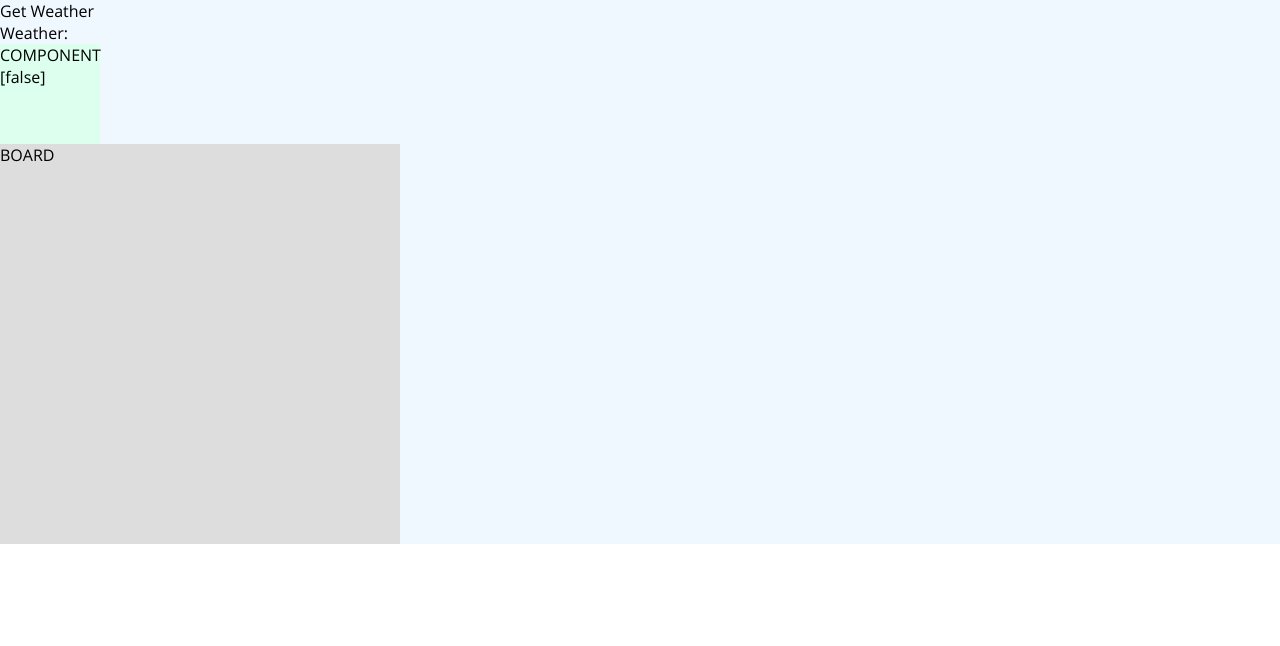
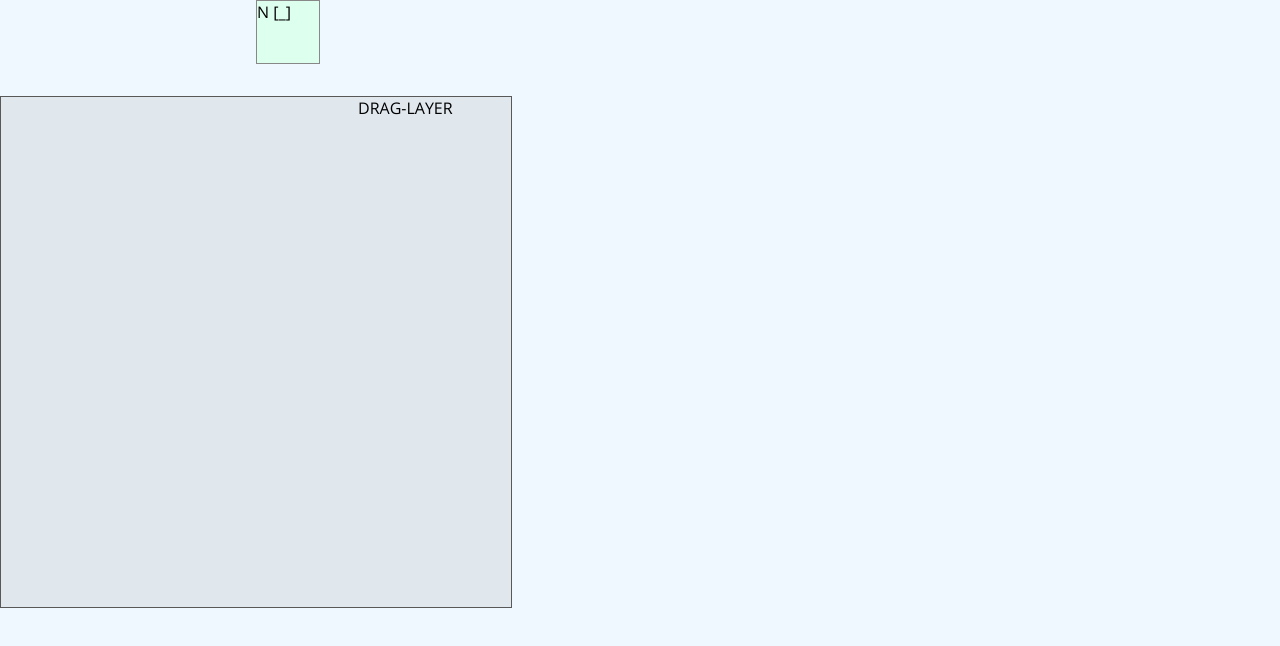
Before and after one commit to philrmass/sparrow, a React app: page / in a window 1280 px wide. Shown: the top 646 px of the page. Built offline with nearby package versions, Linux system fonts and the light colour scheme; the HTML template or start-up script is replaced by a standard one.

Commit message:
add drag layer

```diff
--- a/src/components/App.js
+++ b/src/components/App.js
@@ -1,30 +1,20 @@
-import styles from './App.module.css';
-import { useDispatch, useSelector } from 'react-redux';
 import { DndProvider } from 'react-dnd';
 import { HTML5Backend } from 'react-dnd-html5-backend';
 
-import { getWeather } from '../redux/weatherActions';
+import styles from './App.module.css';
 
 import Board from './Board';
 import Node from './Node';
+import NodeDragLayer from './NodeDragLayer';
 
 export default function App() {
-  const dis = useDispatch();
-  const weather = useSelector(state => state.weather.forecast);
-
   return (
-    <div className={styles.app}>
-      <button
-        className={styles.button}
-        onClick={() => dis(getWeather())}
-      >
-        Get Weather
-      </button>
-      <div>{`Weather: ${weather}`}</div>
-      <DndProvider backend={HTML5Backend}>
-        <Node />
+    <DndProvider backend={HTML5Backend}>
+      <Node />
+      <div className={styles.viewport}>
+        <NodeDragLayer />
         <Board />
-      </DndProvider>
-    </div>
+      </div>
+    </DndProvider>
   );
 }
--- a/src/components/App.module.css
+++ b/src/components/App.module.css
@@ -1,3 +1,6 @@
-.app {
-  background: var(--background);
+.viewport {
+  position: relative;
+  width: 512px;
+  height: 512px;
+  border: 1px solid #585858;
 }
--- a/src/components/Board.js
+++ b/src/components/Board.js
@@ -22,47 +22,6 @@ export default function Board() {
 
   return (
     <div ref={drop} className={boardClasses}>
-      BOARD
     </div>
   );
 }
-
-/*
-import { useCallback, useState } from 'react';
-import { ItemTypes } from './ItemTypes';
-import { DraggableBox } from './DraggableBox';
-import { snapToGrid as doSnapToGrid } from './snapToGrid';
-import update from 'immutability-helper';
-const styles = {
-    width: 300,
-    height: 300,
-    border: '1px solid black',
-    position: 'relative',
-};
-export const Container = ({ snapToGrid }) => {
-    const [boxes, setBoxes] = useState({
-        a: { top: 20, left: 80, title: 'Drag me around' },
-        b: { top: 180, left: 20, title: 'Drag me too' },
-    });
-    const moveBox = useCallback((id, left, top) => {
-        setBoxes(update(boxes, {
-            [id]: {
-                $merge: { left, top },
-            },
-        }));
-    }, [boxes]);
-
-
-    return (<div ref={drop} style={styles}>
-			{Object.keys(boxes).map((key) => (<DraggableBox key={key} id={key} {...boxes[key]}/>))}
-		</div>);
-};
-*/
-
-/*
-export function snapToGrid(x, y) {
-  const snappedX = Math.round(x / 32) * 32
-  const snappedY = Math.round(y / 32) * 32
-  return [snappedX, snappedY]
-}
-*/
--- a/src/components/Board.module.css
+++ b/src/components/Board.module.css
@@ -1,9 +1,12 @@
 .board {
-  width: 400px;
-  height: 400px;
-  background: #ddd;
+  position: absolute;
+  top: 0;
+  bottom: 0;
+  left: 0;
+  right: 0;
+  background: #0001;
 }
 
 .drop {
-  background: #eec;
+  background: #8802;
 }
--- a/src/components/Node.js
+++ b/src/components/Node.js
@@ -15,95 +15,12 @@ export default function Node() {
 
   return (
     <div ref={drag} className={styles.node}>
-      {`COMPONENT [${isDragging}]`}
+      {`N [${isDragging ? 'X' : '_'}]`}
     </div>
   );
 }
-
 /*
-import { memo, useEffect } from 'react';
-import { ItemTypes } from './ItemTypes';
-import { getEmptyImage } from 'react-dnd-html5-backend';
-import { Box } from './Box';
-function getStyles(left, top, isDragging) {
-    const transform = `translate3d(${left}px, ${top}px, 0)`;
-    return {
-        position: 'absolute',
-        transform,
-        WebkitTransform: transform,
-        // IE fallback: hide the real node using CSS when dragging
-        // because IE will ignore our custom "empty image" drag preview.
-        opacity: isDragging ? 0 : 1,
-        height: isDragging ? 0 : '',
-    };
-}
-
-export const DraggableBox = memo(function DraggableBox(props) {
-    const { id, title, left, top } = props;
-
     useEffect(() => {
         preview(getEmptyImage(), { captureDraggingState: true });
     }, []);
-});
 */
-
-/*
-import { useDragLayer } from 'react-dnd';
-import { ItemTypes } from './ItemTypes';
-import { BoxDragPreview } from './BoxDragPreview';
-import { snapToGrid } from './snapToGrid';
-const layerStyles = {
-    position: 'fixed',
-    pointerEvents: 'none',
-    zIndex: 100,
-    left: 0,
-    top: 0,
-    width: '100%',
-    height: '100%',
-};
-function getItemStyles(initialOffset, currentOffset, isSnapToGrid) {
-    if (!initialOffset || !currentOffset) {
-        return {
-            display: 'none',
-        };
-    }
-    let { x, y } = currentOffset;
-    if (isSnapToGrid) {
-        x -= initialOffset.x;
-        y -= initialOffset.y;
-        [x, y] = snapToGrid(x, y);
-        x += initialOffset.x;
-        y += initialOffset.y;
-    }
-    const transform = `translate(${x}px, ${y}px)`;
-    return {
-        transform,
-        WebkitTransform: transform,
-    };
-}
-export const CustomDragLayer = (props) => {
-    const { itemType, isDragging, item, initialOffset, currentOffset } = useDragLayer((monitor) => ({
-        item: monitor.getItem(),
-        itemType: monitor.getItemType(),
-        initialOffset: monitor.getInitialSourceClientOffset(),
-        currentOffset: monitor.getSourceClientOffset(),
-        isDragging: monitor.isDragging(),
-    }));
-    function renderItem() {
-        switch (itemType) {
-            case ItemTypes.BOX:
-                return <BoxDragPreview title={item.title}/>;
-            default:
-                return null;
-        }
-    }
-    if (!isDragging) {
-        return null;
-    }
-    return (<div style={layerStyles}>
-			<div style={getItemStyles(initialOffset, currentOffset, props.snapToGrid)}>
-				{renderItem()}
-			</div>
-		</div>);
-};
-*/
--- a/src/components/Node.module.css
+++ b/src/components/Node.module.css
@@ -1,5 +1,8 @@
 .node {
-  width: 100px;
-  height: 100px;
+  width: 64px;
+  height: 64px;
   background: #dfe;
+  border: 1px solid #888;
+  margin-left: 256px;
+  margin-bottom: 32px;
 }
--- /dev/null
+++ b/src/components/NodeDragLayer.js
@@ -0,0 +1,60 @@
+import { useDragLayer } from 'react-dnd';
+
+import styles from './NodeDragLayer.module.css';
+
+export default function NodeDragLayer() {
+  const { isDragging, ini, iniS, cli, cliS, diff } = useDragLayer(
+    monitor => ({
+      isDragging: monitor.isDragging(),
+      ini: monitor.getInitialClientOffset(),
+      iniS: monitor.getInitialSourceClientOffset(),
+      cli: monitor.getClientOffset(),
+      cliS: monitor.getSourceClientOffset(),
+      diff: monitor.getDifferenceFromInitialOffset(),
+      //item: monitor.getItem(),
+    }),
+  );
+
+  const buildBox = (name, coords, color) => {
+    const style = {
+      top: `${coords?.y}px`,
+      left: `${coords?.x}px`,
+      background: color,
+    };
+
+    return (
+      <div className={styles.box} style={style}>
+        {name}
+      </div>
+    );
+  };
+
+  const buildContent = () => {
+    if (!isDragging) {
+      return <div className={styles.text}>DRAG-LAYER</div>;
+    }
+    return (
+      <>
+        {buildBox('ini', ini, '#f00')}
+        {buildBox('iniS', iniS, '#f80')}
+        {buildBox('cli', cli, '#00f')}
+        {buildBox('cliS', cliS, '#80f')}
+        {/*
+        */}
+        <div className={styles.text}>
+          <div>{`ini (${ini?.x} ${ini?.y})`}</div>
+          <div>{`iniS (${iniS?.x} ${iniS?.y})`}</div>
+          <div>{`cli (${cli?.x} ${cli?.y})`}</div>
+          <div>{`cliS (${cliS?.x} ${cliS?.y})`}</div>
+          <div>{`diff (${diff?.x} ${diff?.y})`}</div>
+        </div>
+      </>
+    );
+  };
+
+  return (
+    <div className={styles.dragLayer}>
+      {buildContent()}
+    </div>
+  );
+}
--- /dev/null
+++ b/src/components/NodeDragLayer.module.css
@@ -0,0 +1,21 @@
+.dragLayer {
+  position: absolute;
+  top: 0;
+  bottom: 0;
+  left: 0;
+  right: 0;
+}
+
+.box {
+  position: absolute;
+  width: 32px;
+  height: 32px;
+  border: 1px solid #888;
+}
+
+.text {
+  width: 30%;
+  position: absolute;
+  top: 0;
+  right: 0;
+}
--- a/src/styles/index.css
+++ b/src/styles/index.css
@@ -10,4 +10,5 @@
 
 body {
   font-family: var(--fontRegular);
+  background: var(--background);
 }
```
